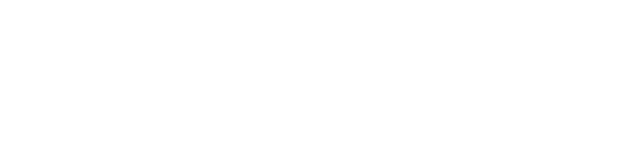
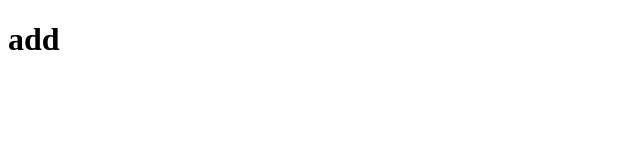
Before and after one commit to ray971231/testOk, a plain HTML site: page index.html in a window 1280 px wide. Shown: the whole page, without its empty margins (0-640 px from the left). Drawn offline with Linux system fonts and the light colour scheme.

Commit message:
f/add text

```diff
--- a/index.html
+++ b/index.html
@@ -6,5 +6,7 @@
     <meta name="viewport" content="width=device-width, initial-scale=1.0" />
     <title>Document</title>
   </head>
-  <body></body>
+  <body>
+    <h1>add</h1>
+  </body>
 </html>
```
